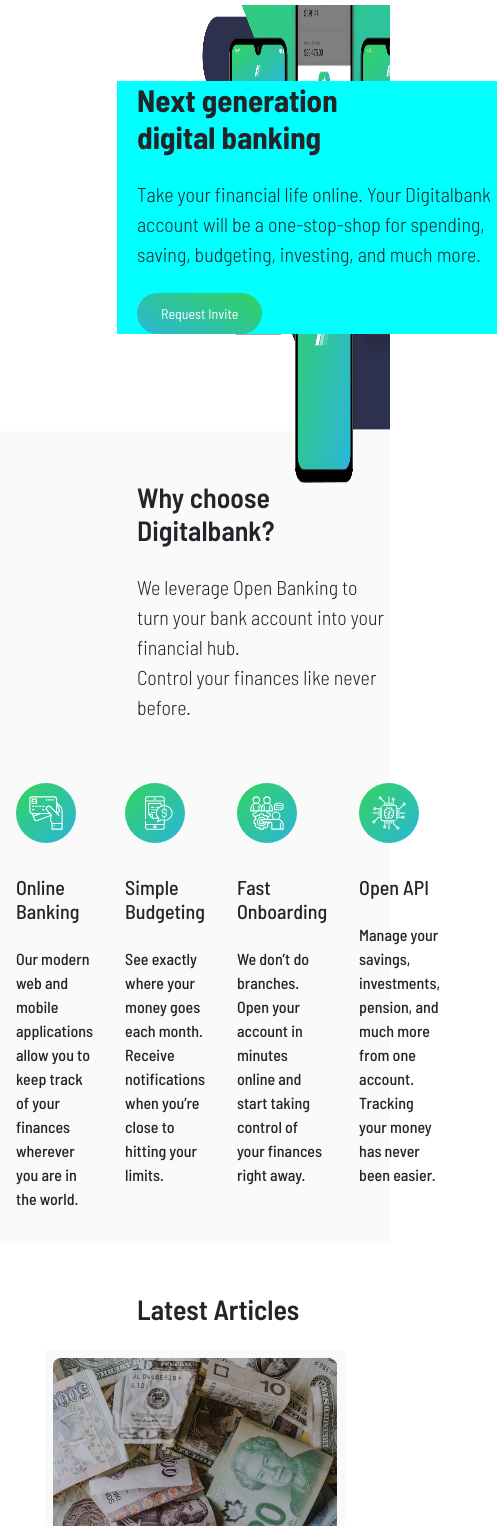
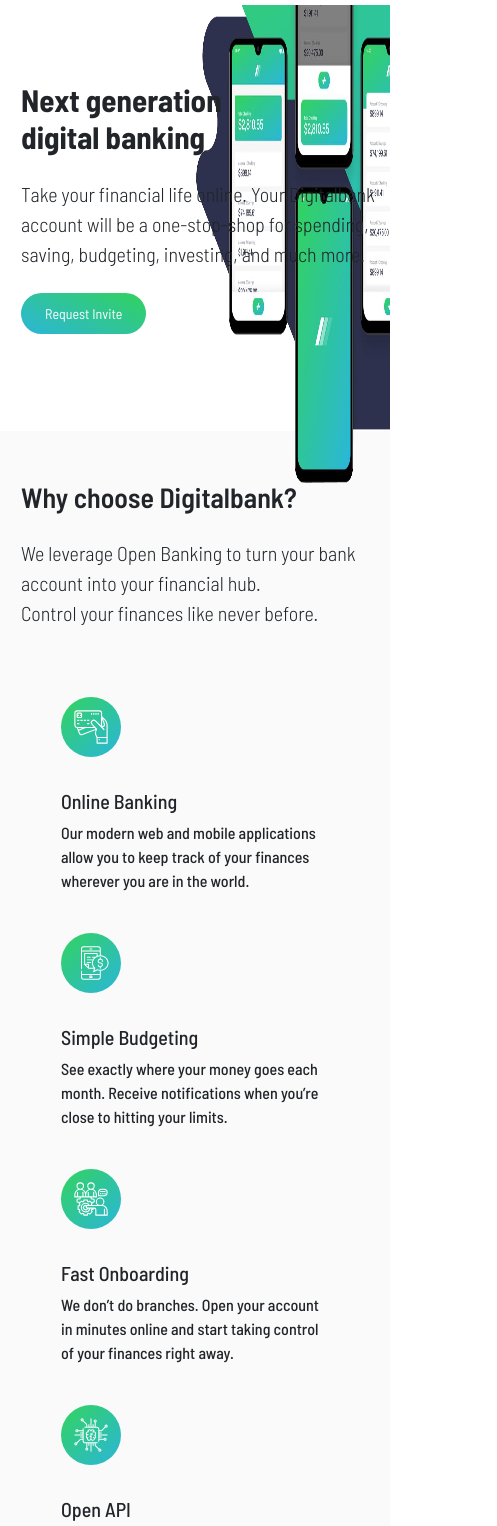
Before and after one commit to Eduart80/SBA-3-Design-and-Development, a plain HTML site: page index.html in a window 390 px wide. Shown: the part 64-1590 px from the top of the page, 497 px wide, since content can reach past the window. Drawn offline with nearby package versions, Linux system fonts and the light colour scheme.

Commit message:
remodel why section

```diff
--- a/index.css
+++ b/index.css
@@ -10,7 +10,7 @@ body{
 }
 
 .navbar-brand{
-    margin-left: 40px;
+    margin-left: 1px;
     padding-left: 40px;
 }
 .nav a {
@@ -60,10 +60,7 @@ body{
 .navbar-nav .nav-link:hover::after, .navbar-nav .nav-link:focus::after {
     opacity: 1;
 }
-/* hero */
-.hero-text{
-    background-color: aqua;
-}
+
 .hero-text::after {
     content: '';
     display: block;
@@ -79,7 +76,7 @@ body{
  }
  @media screen and (max-width:800px){
     .navbar{
-   max-width: 100vw;
+    max-width: 100vw;
     }
     .navbar-brand{
     margin-left: 0;
@@ -90,7 +87,17 @@ body{
     }
 }
  @media screen and (max-width:800px){
-
+.section {
+    display: flex;
+    flex-direction: column;
+    align-items: center;
+    gap: 1.5rem;
+}
+.why_sections .online{
+    display: flex;
+    flex-direction: column;
+    align-items: center;
+}
 
 
 }
--- a/index.html
+++ b/index.html
@@ -44,7 +44,7 @@
 </nav>
 
 <div class="hero mt-5 d-flex align-items-center position-relative" style="min-height: 447px;">
-  <div class="hero-text flex-shrink-0" style="max-width: 380px; padding-left: 20px; margin-left: 117px; z-index:2;">
+  <div class="hero-text flex-shrink-0" style="max-width: 380px; padding-left: 20px; margin-left: 1px; z-index:2;">
     <h1 class="display-5 fw-bold mb-4">Next generation<br> digital banking</h1>
     <p class="lead mb-4 ">Take your financial life online. Your Digitalbank account will be a one-stop-shop for spending,
        saving, budgeting, investing, and much more.</p>
@@ -54,31 +54,33 @@
 </div>
 <!-- section Why -->
 <div class="section d-flex flex-column">
-  <div class="header_section" style="padding:0 0 21px 20px; margin-left: 117px; max-width: 990px;">
+  <div class="header_section" style="padding:0 0 21px 20px; margin-left: 1px; max-width: 990px;">
     <h2 class="display-6 fw-semibold mb-4" style="margin-top: 50px;">Why choose Digitalbank?</h2>
     <p class="lead mb-4">We leverage Open Banking to turn your bank account into your financial hub.<br>
       Control your finances like never before.</p>
   </div>
-  <div class="why_sections d-flex flex-column-4 justify-content-center py-3" style="max-width: 990px; margin: auto;">
-    <div class="online px-3">
+  <div class="article-info d-flex flex-wrap justify-content-center gap-4" style="width:100%;">
+  <!-- <div class="why_sections d-flex flex-column-4 justify-content-center py-3" style="max-width: 990px; margin: auto;">  -->
+    <!-- style="min-width: 240px; max-width: 300px; flex: 1 1 260px; -->
+    <div class="online px-3" style="min-width: 240px; max-width: 300px; flex: 1 1 260px;">
       <img src="./images/icon-online.svg" alt="online" style="width: 60px; height: auto; margin-bottom: 32px;"/>
       <h5>Online Banking</h5>
       <p>Our modern web and mobile applications allow you to keep track of your finances
       wherever you are in the world.</p>
     </div>
-    <div class="simple px-3">
+    <div class="simple px-3" style="min-width: 240px; max-width: 300px; flex: 1 1 260px;">
       <img src="./images/icon-budgeting.svg" alt="online" style="width: 60px; height: auto; margin-bottom: 32px;"/>
       <h5>Simple Budgeting</h5>
       <p>See exactly where your money goes each month. Receive notifications when you’re
       close to hitting your limits.</p>
     </div>
-    <div class="fast px-3">
+    <div class="fast px-3" style="min-width: 240px; max-width: 300px; flex: 1 1 260px;">
       <img src="./images/icon-onboarding.svg" alt="online" style="width: 60px; height: auto; margin-bottom: 32px;"/>
       <h5>Fast Onboarding</h5>
       <p>We don’t do branches. Open your account in minutes online and start taking control
       of your finances right away.</p>
     </div>
-    <div class="open px-3">
+    <div class="open px-3" style="min-width: 240px; max-width: 300px; flex: 1 1 260px;">
       <img src="./images/icon-api.svg" alt="online" style="width: 60px; height: auto; margin-bottom: 32px;"/>
       <h5>Open API</h5>
       <p>Manage your savings, investments, pension, and much more from one account. Tracking
@@ -95,7 +97,7 @@
     <!-- wrap to keep equal distance, center, with gap beatween  -->
     <div class="article-info d-flex flex-wrap justify-content-center gap-4" style="width:100%;">
       <!-- flex: 1 1 240px; flex 1 take all available space (expand) horizontally / flex _ 1 shrink / initial width 240px  -->
-    <div class="money-card p-2 bg-light rounded-1" style="min-width: 240px; max-width: 300px; flex: 1 1 260px;margin-bottom: 32px">
+    <div class="money-card p-2 bg-light rounded-1" style="min-width: 240px; max-width: 300px; flex: 1 1 230px;margin-bottom: 32px">
       <!-- margin aouto, and padding around -->
           <div class="card_img m-auto-p2">
             <!-- card-img-top = position image at the top of the card -->
```
